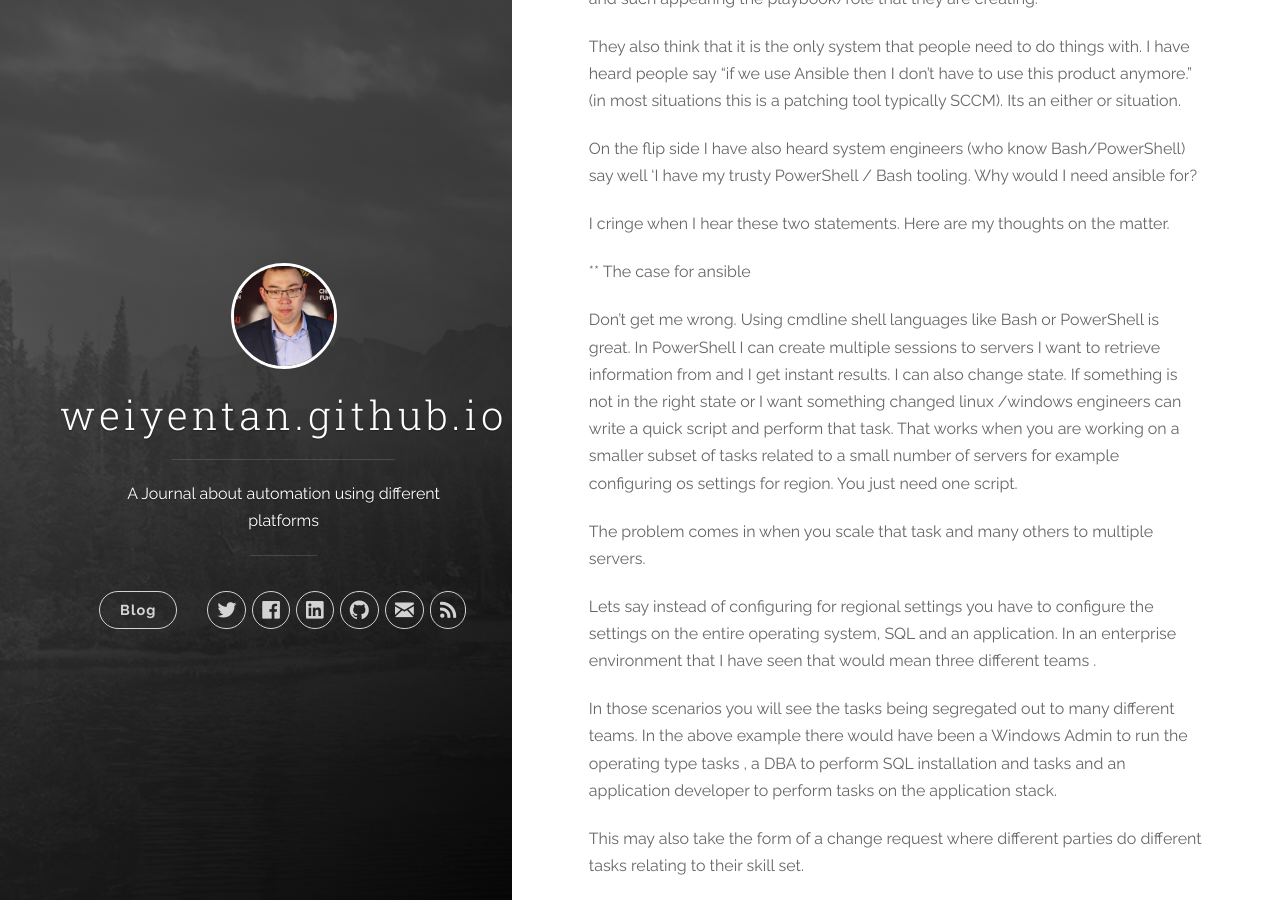
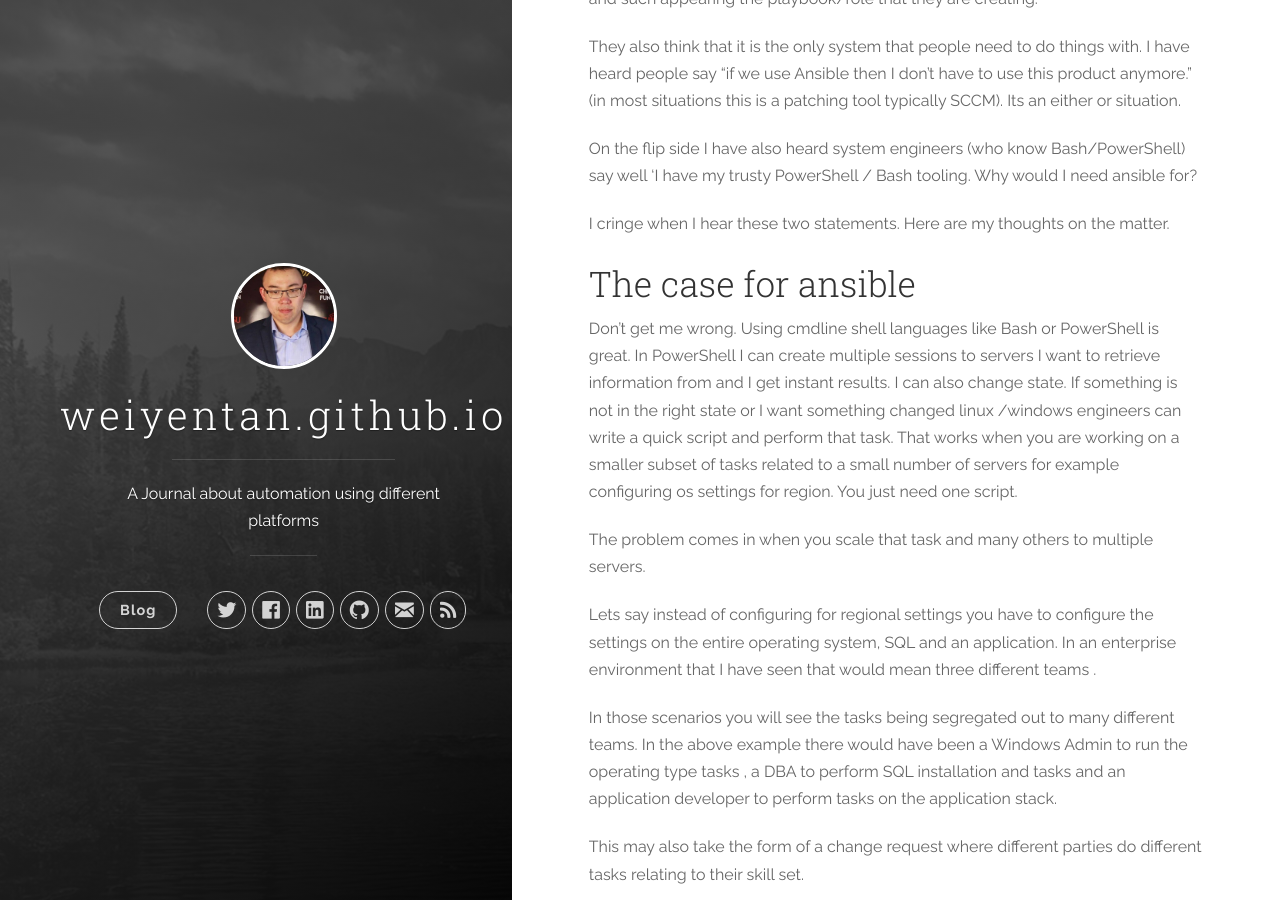
Before and after one commit to weiyentan/weiyentan.github.io, a Jekyll site: the page built from _posts/2020-06-25-Ansible_an_automation_language_tool.markdown, in a window 1280 px wide and 900 px high, scrolled down 374 px. Built offline with Jekyll 4.4.1, drawn with Linux system fonts in a browser that asks for light colours; comment, search, counter and statistics services are not loaded.

Commit message:
update lock file

```diff
--- a/_posts/2020-06-25-Ansible_an_automation_language_tool.markdown
+++ b/_posts/2020-06-25-Ansible_an_automation_language_tool.markdown
@@ -14,7 +14,7 @@ On the flip side I have also heard system engineers (who know Bash/PowerShell) s
 
 I cringe when I hear these two statements. Here are my thoughts on the matter.
 
-** The case for ansible
+## The case for ansible
 
 Don't get me wrong. Using cmdline shell languages like Bash or PowerShell is great. In PowerShell I can create multiple sessions to servers I want to retrieve information from and I get instant results. I can also change state. If something is not in the right state or I want something changed linux /windows engineers can write a quick script  and perform that task.
 That works when you are working on a smaller subset of tasks related to a small number of servers for example configuring os settings for region. You just need one script.
```
